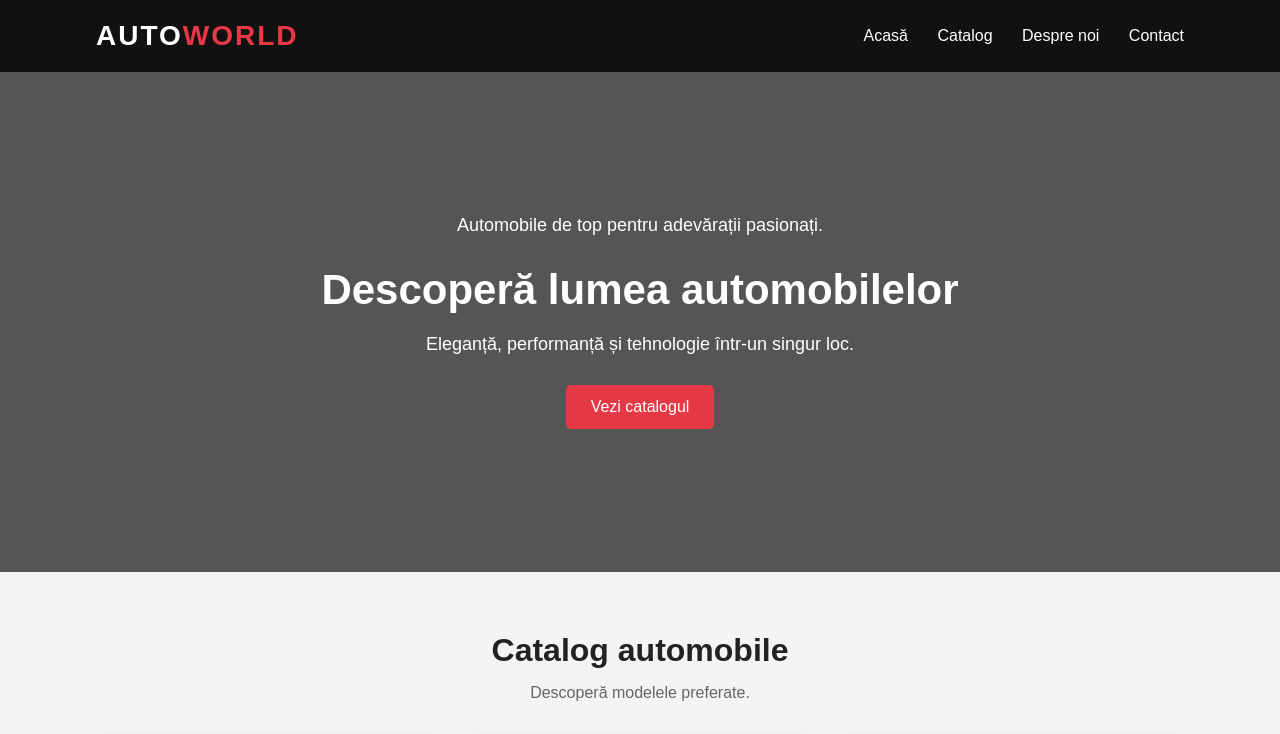
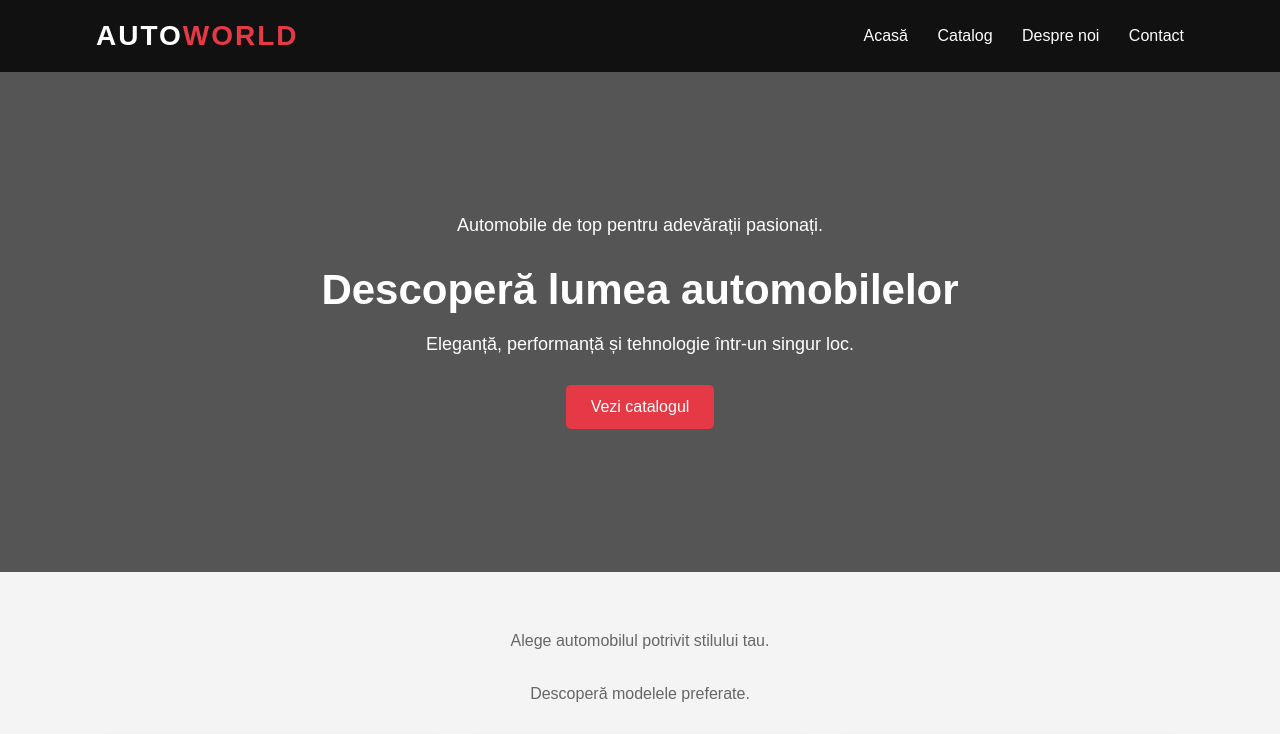
Before and after one commit to vlados303/AutoWorld, a plain HTML site: page index.html in a window 1280 px wide. Shown: the top 734 px of the page. Drawn offline with Linux system fonts and the light colour scheme.

Commit message:
Adaugare descriere catalog

```diff
--- a/index.html
+++ b/index.html
@@ -32,7 +32,7 @@
     </section>
 
     <section class="catalog container" id="catalog">
-        <h2>Catalog automobile</h2>
+        <p class="section-description">Alege automobilul potrivit stilului tau.</p>
         <p class="section-description">Descoperă modelele preferate.</p>
 
         <div class="cars">
```
